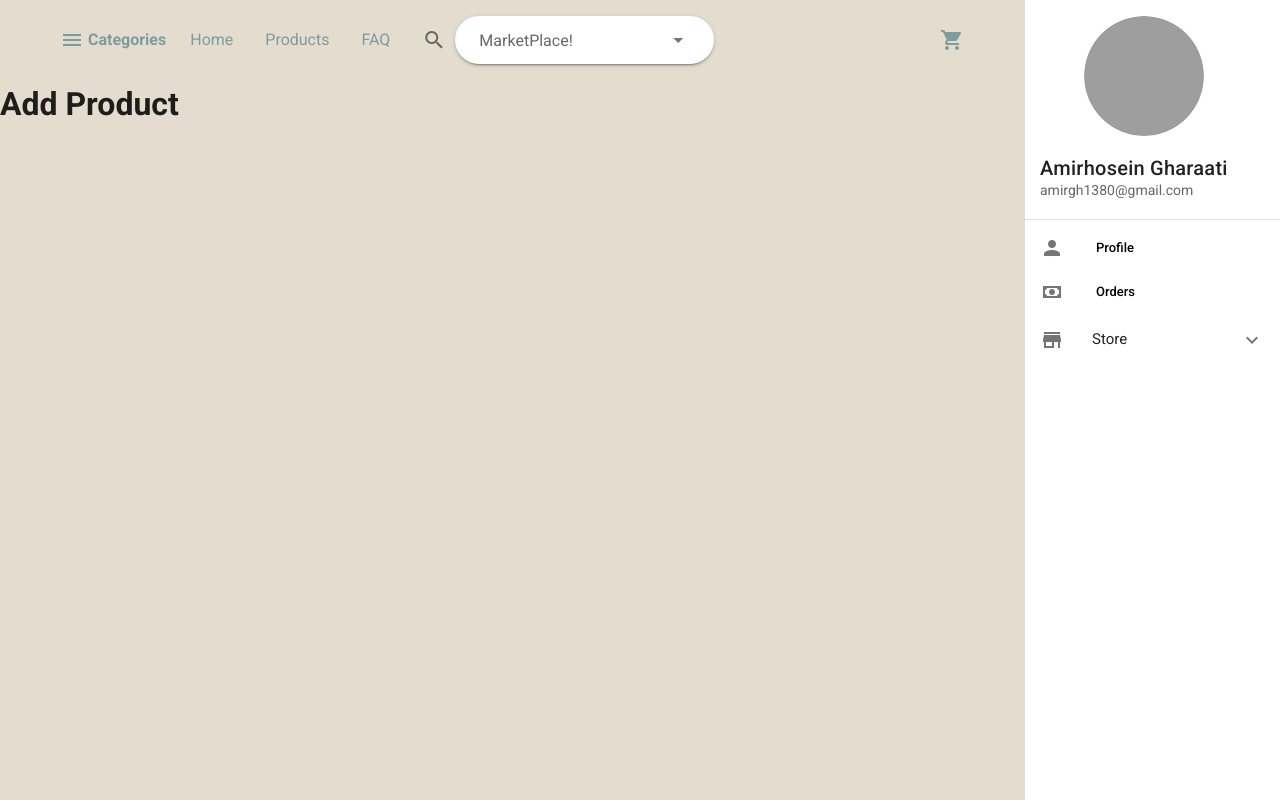
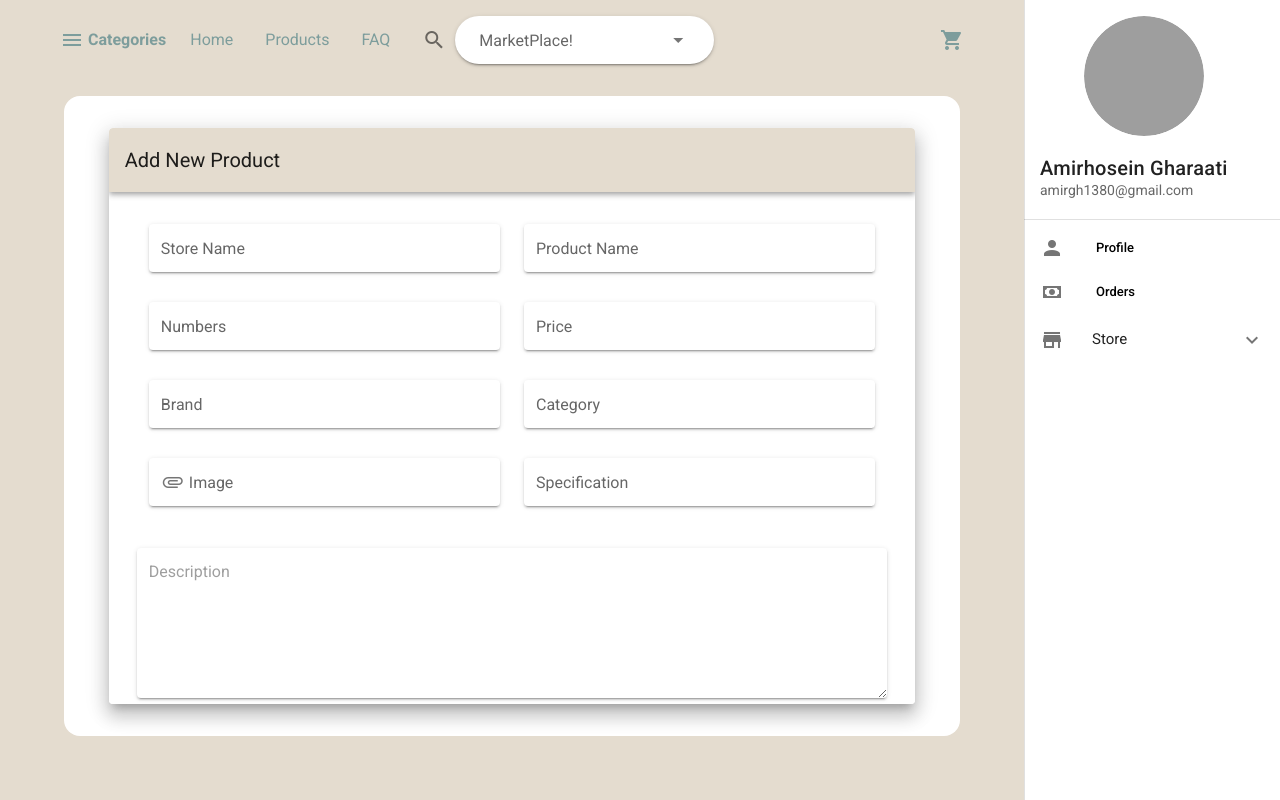
Before and after one commit to AmirHosein-Gharaati/marketplace-frontend, a Nuxt app: page /dashboard/product/add in a window 1280 px wide. Built offline with nearby package versions, Linux system fonts and the light colour scheme; grey boxes are pictures that could not be loaded.

Commit message:
add new product first impl

```diff
--- a/assets/styles/app.scss
+++ b/assets/styles/app.scss
@@ -17,6 +17,7 @@
 @import './page/dashboard/profile.scss';
 @import './page/dashboard/orders.scss';
 @import './page/dashboard/order-detail.scss';
+@import './page/dashboard/add-product.scss';
 
 // components
 @import './component/card.scss';
--- /dev/null
+++ b/assets/styles/page/dashboard/add-product.scss
@@ -0,0 +1,9 @@
+.add-product {
+  @include mixin-dashboard;
+
+  .v-card {
+    width: 90% !important;
+    height: 90% !important;
+    overflow-y: scroll !important;
+  }
+}
--- a/pages/dashboard/product/add.vue
+++ b/pages/dashboard/product/add.vue
@@ -1,6 +1,79 @@
 <template>
-  <div>
-    <h1>Add Product</h1>
+  <div class="container px-16">
+    <div class="add-product">
+      <v-card class="elevation-12">
+        <v-toolbar color="primary">
+          <v-toolbar-title>Add New Product</v-toolbar-title>
+        </v-toolbar>
+        <v-card-text>
+          <v-form>
+            <v-container>
+              <v-row>
+                <v-col>
+                  <v-text-field
+                    name="store name"
+                    label="Store Name"
+                    type="text"
+                    solo
+                  ></v-text-field>
+                  <v-text-field
+                    name="numbers"
+                    label="Numbers"
+                    type="text"
+                    solo
+                  ></v-text-field>
+                  <v-text-field
+                    name="brand"
+                    label="Brand"
+                    type="text"
+                    solo
+                  ></v-text-field>
+                  <v-text-field
+                    prepend-inner-icon="mdi-attachment"
+                    name="image"
+                    label="Image"
+                    type="text"
+                    solo
+                  ></v-text-field>
+                </v-col>
+                <v-col>
+                  <v-text-field
+                    name="product name"
+                    label="Product Name"
+                    type="text"
+                    solo
+                  ></v-text-field>
+                  <v-text-field
+                    name="price"
+                    label="Price"
+                    type="text"
+                    solo
+                  ></v-text-field>
+                  <v-text-field
+                    name="category"
+                    label="Category"
+                    type="text"
+                    solo
+                  ></v-text-field>
+                  <v-text-field
+                    name="specification"
+                    label="Specification"
+                    type="text"
+                    solo
+                  ></v-text-field>
+                </v-col>
+              </v-row>
+              <v-row>
+                <v-textarea solo placeholder="Description"></v-textarea>
+              </v-row>
+            </v-container>
+          </v-form>
+        </v-card-text>
+        <v-card-actions class="justify-center pb-8">
+          <v-btn @click="onSubmit()">Add Product</v-btn>
+        </v-card-actions>
+      </v-card>
+    </div>
   </div>
 </template>
 
@@ -8,7 +81,10 @@
 export default {
   name: 'AddProduct',
   layout: 'dashboard',
+  methods: {
+    onSubmit() {
+      console.log('Submitted!')
+    },
+  },
 }
 </script>
-
-<style></style>
```
